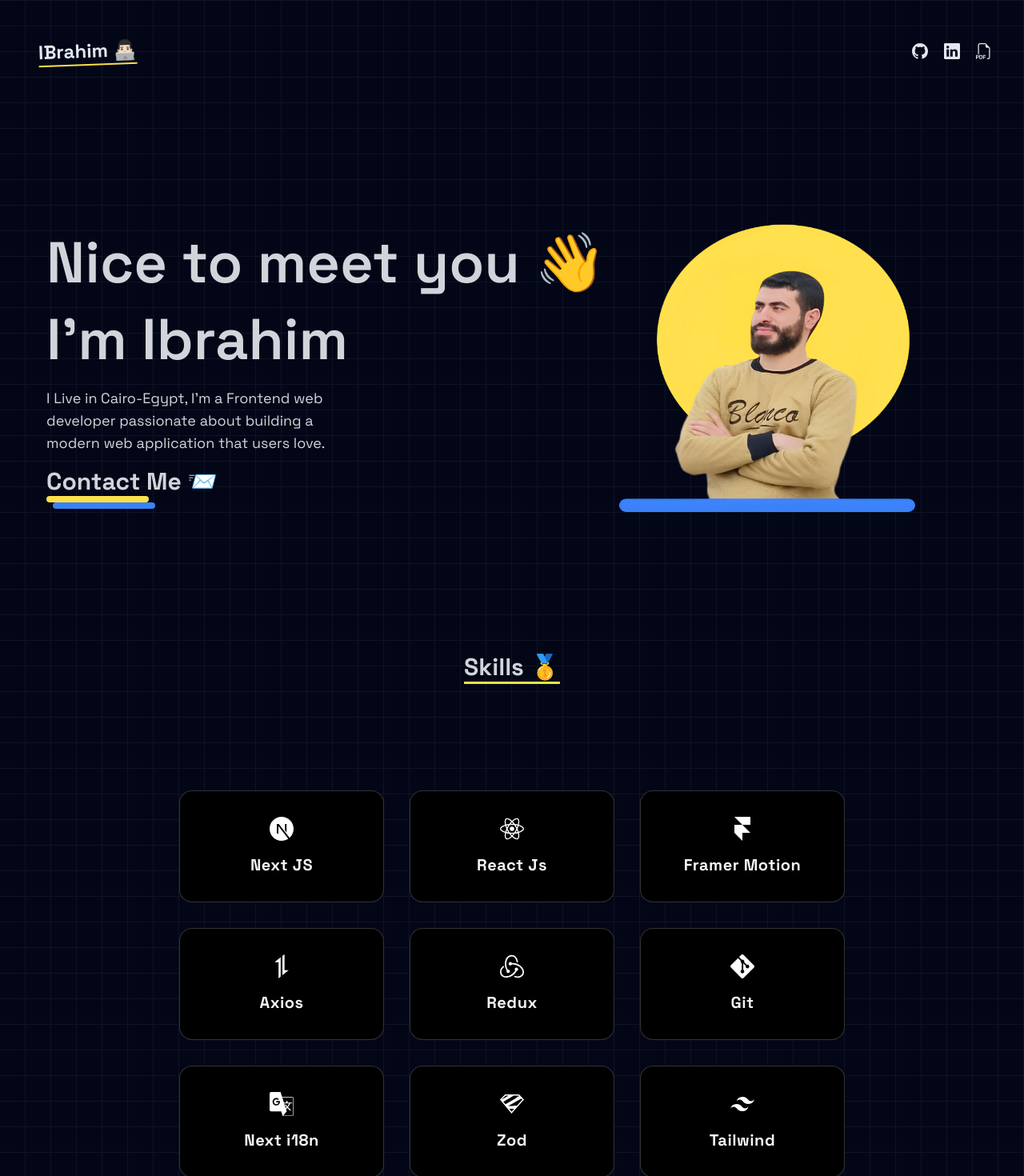
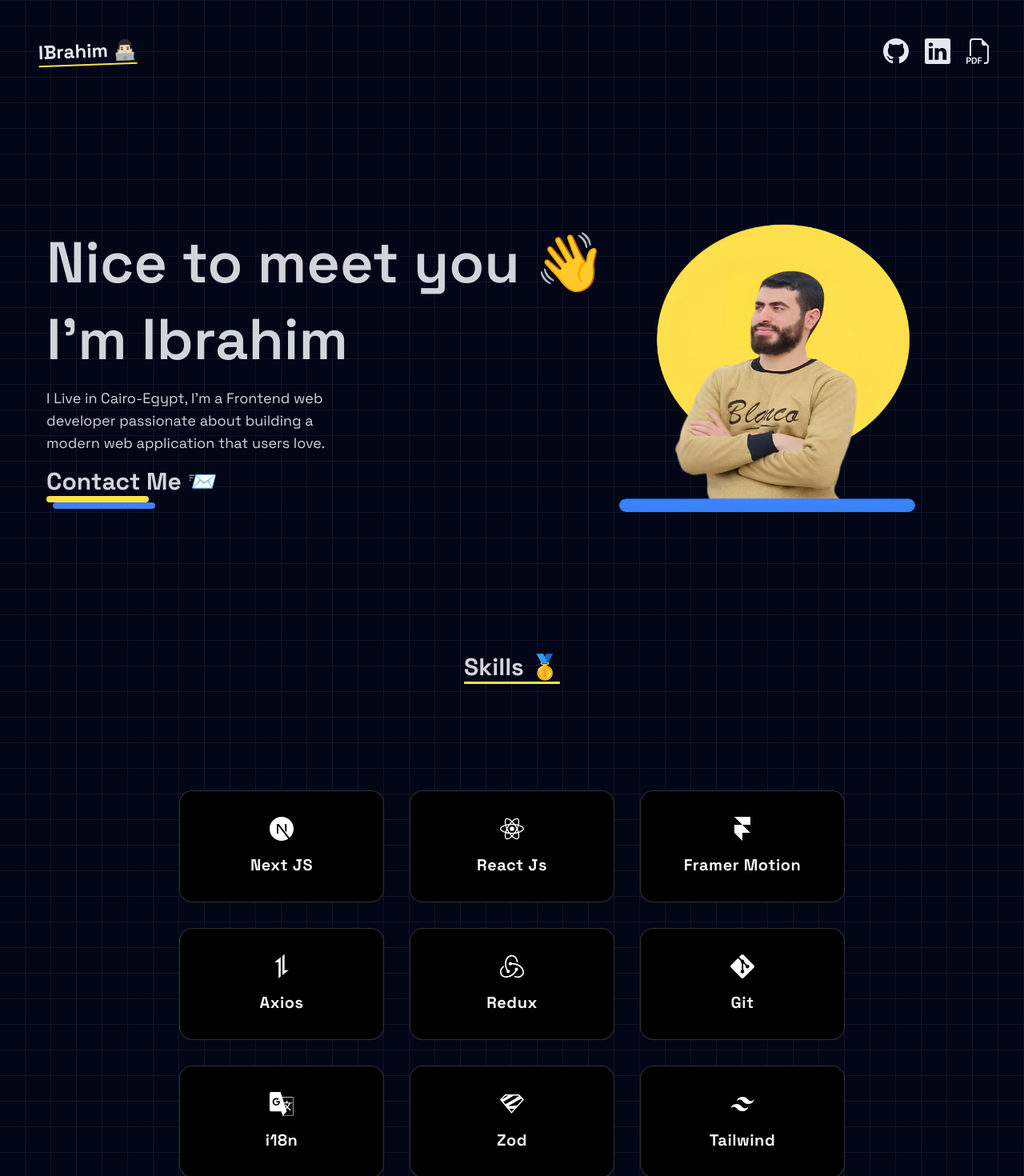
Before and after one commit to ibrahimmoamen100/Portfolio, a Next.js app: page / in a window 1280 px wide. Shown: the top 1470 px of the page at 80% size. Built offline with nearby package versions, Linux system fonts and the light colour scheme.

Commit message:
update cv

```diff
--- a/app/(home)/components/Navbar.tsx
+++ b/app/(home)/components/Navbar.tsx
@@ -32,7 +32,10 @@
           const Icons = social.icon;
           return (
             <Link key={index} href={social.link} target="_blank">
-              <Icons className="w-5 h-5 hover:scale-125 transition-all translate-x-2 text-slate-200" />
+              <Icons
+                className="w-8 h-8 hover:scale-125 transition-all translate-x-2 text-slate-200"
+                title={social.label}
+              />
             </Link>
           );
         })}
--- a/app/(home)/components/ui/CardHoverEffectDemo.tsx
+++ b/app/(home)/components/ui/CardHoverEffectDemo.tsx
@@ -67,7 +67,7 @@
     icon: <SiGit />,
   },
   {
-    title: "Next i18n",
+    title: " i18n",
     icon: <SiGoogletranslate />,
   },
   {
```
